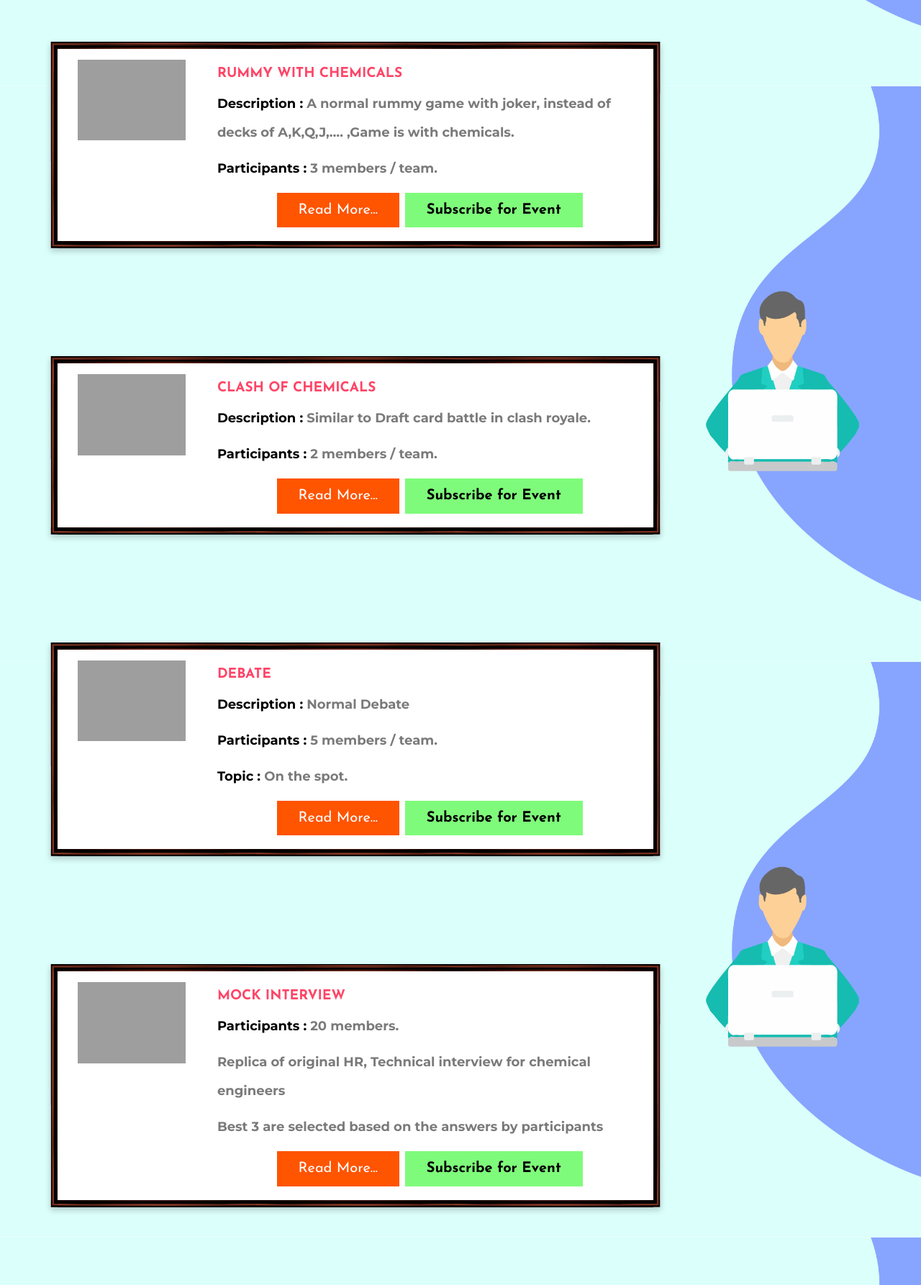
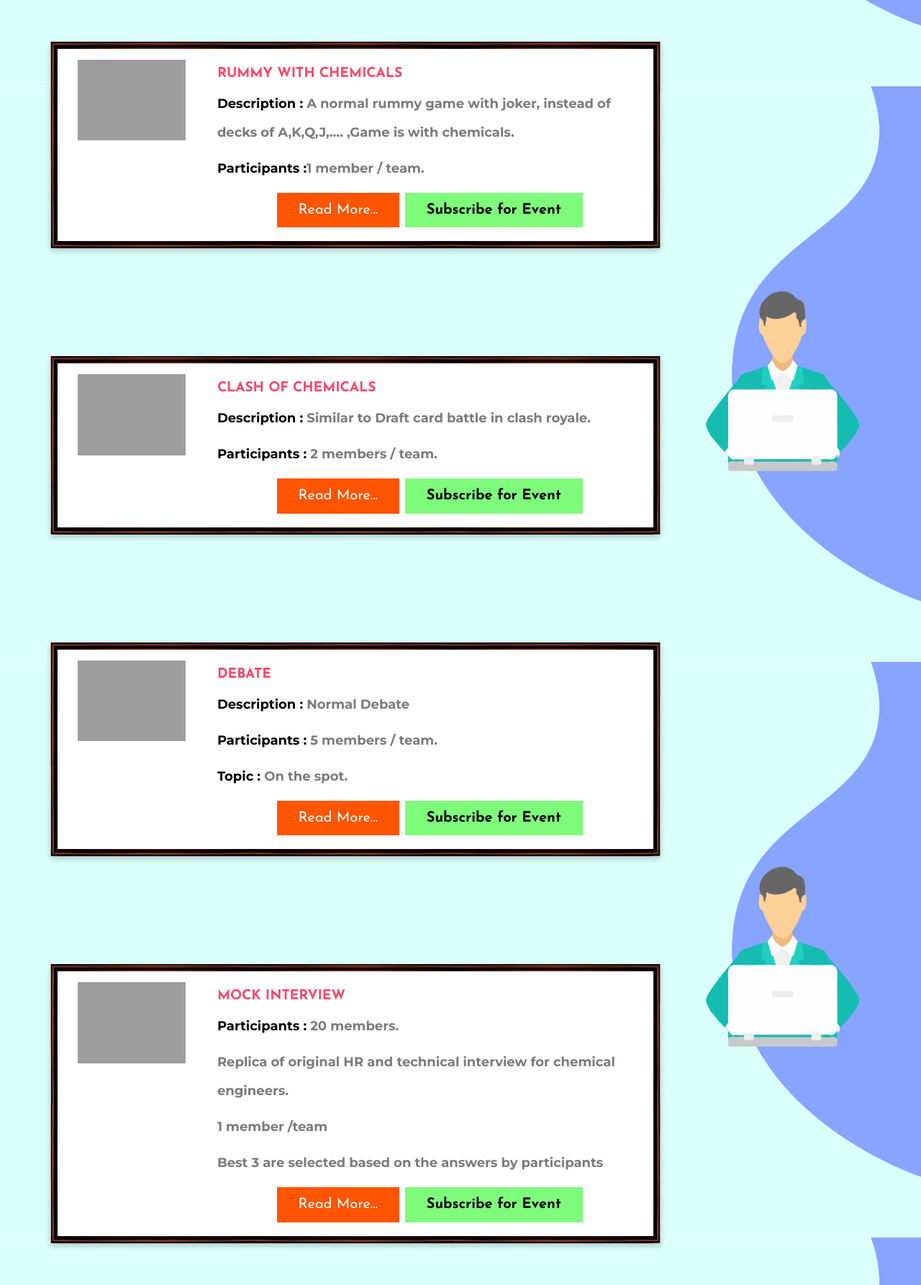
Before and after one commit to startersup/chemfluence, a PHP site: page /tech/ in a window 1280 px wide. Shown: the part 3080-4866 px from the top of the page at 72% size. Run offline with PHP 8.4, Linux system fonts and the light colour scheme; grey boxes are pictures that could not be loaded.

Commit message:
Update index.php
sssss

```diff
--- a/tech/index.php
+++ b/tech/index.php
@@ -301,7 +301,7 @@ information on them is well laid out, legible and attractively presented./p>
                                     <h4> DUMB CHARADES</h4>
                                     <p><span>Description :</span> Team member select their chemical from lot and has to make their teammates identify that chemical without saying a word. Total dumb. They can use chalk and board in process. But shouldn’t depict
                                         it directly.</p>
-                                    <p><span>Participants :</span> 1 member / team.</p>
+                                    <p><span>Participants :</span> 3 member / team.</p>
                                     <div id="demo2" class="collapse">
                                         <h4>Selection & Judgement:</h4>
                                         <p>Teams that identify the chemicals are arranged based on time taken to find in ascending order.</p>
@@ -353,7 +353,7 @@ solve in the right way.</p>
                                 <div class="col-md-9 span">
                                     <h4> RUMMY WITH CHEMICALS</h4>
                                     <p><span>Description :</span> A normal rummy game with joker, instead of decks of A,K,Q,J,…. ,Game is with chemicals.</p>
-                                    <p><span>Participants :</span> 3 members / team.</p>
+                                    <p><span>Participants :</span>1 member / team. </p>
 
                                     <div id="demo3" class="collapse">
                                         <h4>Selection & Judgement:</h4>
@@ -428,7 +428,8 @@ solve in the right way.</p>
                                 <div class="col-md-9 span">
                                     <h4> MOCK INTERVIEW</h4>
                                     <p><span>Participants :</span>  20 members.</p>
-                                    <p>Replica of original HR, Technical interview for chemical engineers</p>
+                                    <p>Replica of original HR and technical interview for chemical engineers.</p>
+<p>1 member /team</p>
                                     <p>Best 3 are selected based on the answers by participants</p>
                                      <div id="demo8" class="collapse">
                                        <p><span>Interviewer decision is final.</span></p>
@@ -449,7 +450,6 @@ solve in the right way.</p>
                                     <h4> CHEM – CONNEXIONS</h4>
                                     <p><span>Description :</span> It is inspired from popular reality show. Here we will be using
 chemical engineering terms instead of normal words.</p>
-                                    <p><span>Time duration :</span>60 seconds</p>
                                     <p><span>Participants :</span>   2 members / team.</p>
                                      <div id="demo9" class="collapse">
                                           <h4>Selection & Judgement:</h4>
@@ -477,7 +477,6 @@ of the team.</p>
 disasters around the world. You must unwind the clock, imagine
 yourself in the situation, crack your brain and identify the cause.
 </p>
-                                    <p><span>Time duration :</span>10 minutes</p>
                                     <p><span>Participants :</span>    3 members / team (max).</p>
                                      <div id="demo11" class="collapse">
                                           <h4>Selection & Judgement:</h4>
```
